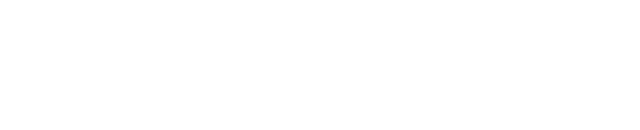
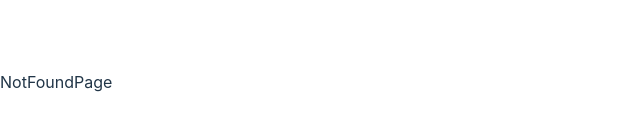
Before and after one commit to aakashkumar03/Vercel-orderIn-frontend, a React (Vite) app: page /app/ in a window 1280 px wide. Before the commit this address had no page. Shown: the part 318-448 px from the top of the page, without its empty margins (0-640 px from the left). Built offline with nearby package versions, Linux system fonts and the light colour scheme.

Commit message:
vercel-file-added

```diff
--- a/src/App.jsx
+++ b/src/App.jsx
@@ -11,6 +11,7 @@
 import AddressPage from './pages/AddressPage';
 import CheckOutPage from './pages/CheckOutPage';
 import ShareableCartPage from './pages/ShareableCartPage';
+import NotFoundPage from './components/NotFoundPage/NotFoundPage';
 import PropTypes from 'prop-types';
 
 function App() {
@@ -20,7 +21,7 @@
   const [selectedAddress, setSelectedAddress] = useState({});
 
   return (
-    <BrowserRouter>
+    <BrowserRouter basename="/app">
       <Routing
         showPayment={showPayment}
         setShowPayment={setShowPayment}
@@ -94,6 +95,7 @@
           handleSelectAddress={handleSelectAddress}
           handleBack={handleBack}/>} />
         <Route path="/shareable/:cartId" element={<ShareableCartPage/>}/>
+        <Route path="*" element={<NotFoundPage />} />
         </Routes>
     </div>
   )
--- /dev/null
+++ b/src/components/NotFoundPage/NotFoundPage.jsx
@@ -0,0 +1,15 @@
+import React from 'react'
+import { useNavigate } from 'react-router-dom'
+import styles from "./NotFoundPage.module.css";
+
+const NotFoundPage = () => {
+    const navigate = useNavigate()
+    const handleNotFound=()=>{
+        navigate('/login')
+    }
+  return (
+    <div className={styles.notFoundContainer} onClick={handleNotFound}>NotFoundPage</div>
+  )
+}
+
+export default NotFoundPage
```
Also changed, not shown: src/components/NotFoundPage/NotFoundPage.module.css (added), vercel.json (added).
